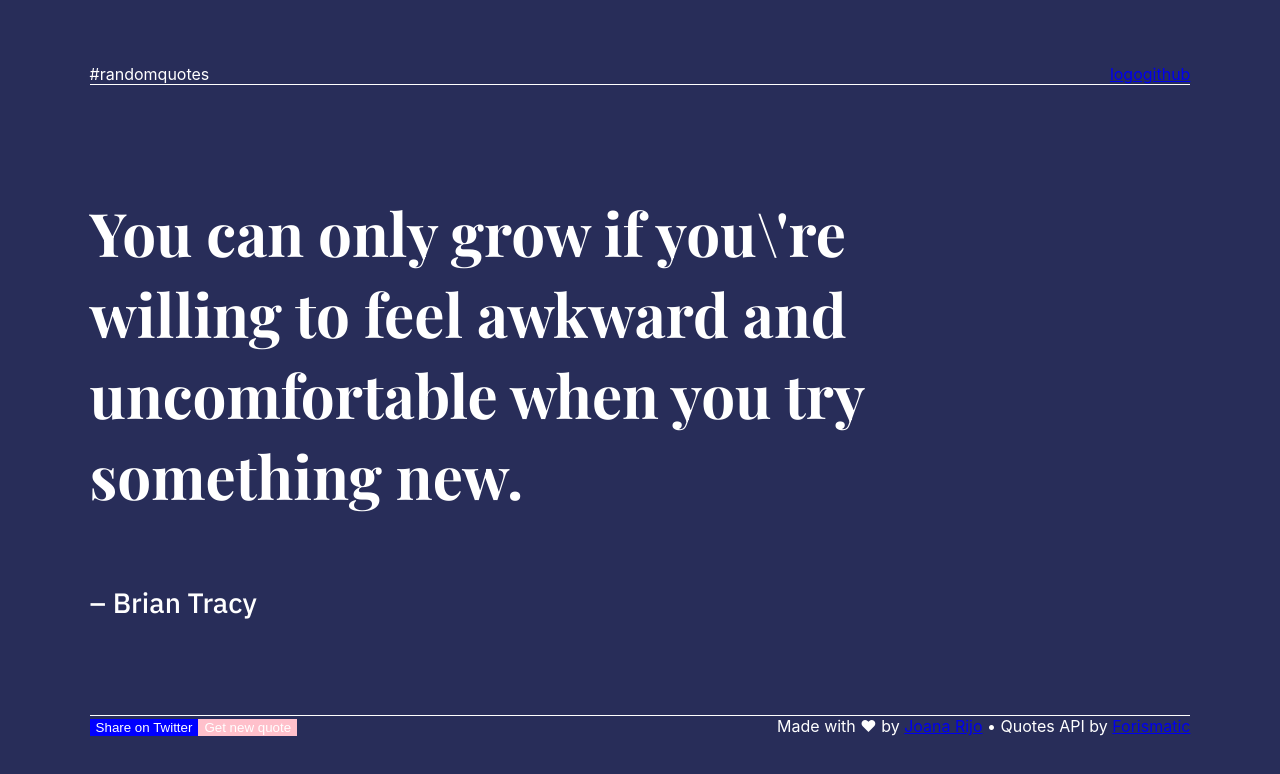
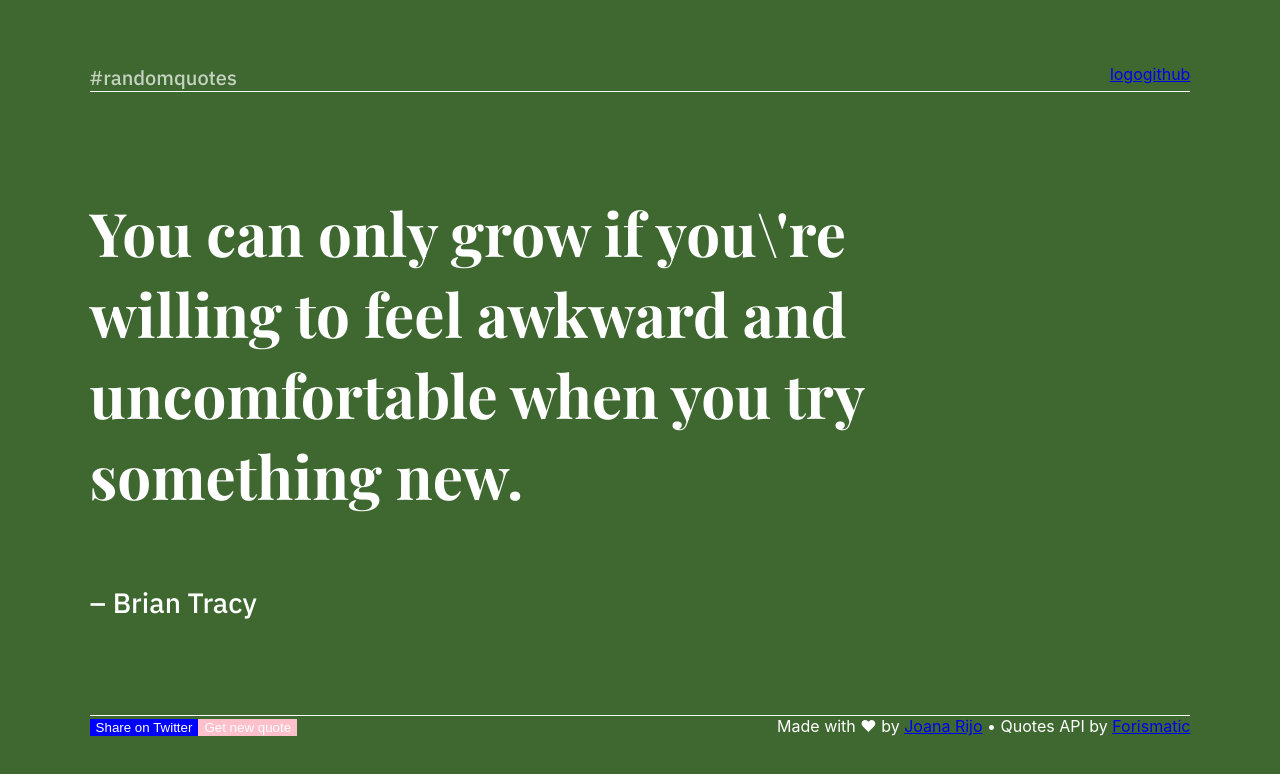
Before and after one commit to joanarijo/react-randomquote, a React (Create React App) app: page / in a window 1280 px wide. Shown: the top 774 px of the page. Built offline with nearby package versions, Linux system fonts and the light colour scheme; no server answers.

Commit message:
emotion and random bg

```diff
--- a/package.json
+++ b/package.json
@@ -3,6 +3,8 @@
   "version": "0.1.0",
   "private": true,
   "dependencies": {
+    "@emotion/core": "^10.1.1",
+    "@emotion/styled": "^10.0.27",
     "@testing-library/jest-dom": "^4.2.4",
     "@testing-library/react": "^9.5.0",
     "@testing-library/user-event": "^7.2.1",
--- a/public/index.html
+++ b/public/index.html
@@ -24,7 +24,7 @@
       work correctly both with client-side routing and a non-root public URL.
       Learn how to configure a non-root public URL by running `npm run build`.
     -->
-    <title>React App</title>
+    <title>Random Quote Made with React</title>
   </head>
   <body>
     <noscript>You need to enable JavaScript to run this app.</noscript>
--- a/src/App.css
+++ b/src/App.css
@@ -1,8 +1,6 @@
 @import url('https://fonts.googleapis.com/css2?family=IBM+Plex+Sans:wght@500&family=Playfair+Display:wght@700&display=swap');
 
-.main{
-    color: white;
-}
+
 
 .header {
     position: absolute;
@@ -10,6 +8,15 @@
     top: 0;
     left: 0;
     z-index: 2;
+}
+
+.logo{
+font-family : 'IBM Plex Sans', Arial, Helvetica, sans-serif;
+font-weight: 300;
+  font-size : 20px;
+  color : #FFFFFF;
+  color : rgb(255, 255, 255);
+  opacity : 0.7;
 }
 
 .header-wrap {
@@ -22,7 +29,7 @@
 
 
 .content {
-    background-color: #282d59;
+
     position: absolute;
     width: 100vw;
     height: 100vh;
--- a/src/App.js
+++ b/src/App.js
@@ -3,8 +3,26 @@ import React from 'react';
 import MainContent from './components/MainContent/component';
 import './App.css';
 
+function App() {
+  const data = async () => {
 
-function App() {
+    var proxyUrl = 'https://cors-anywhere.herokuapp.com/';
+    var apiUrl = 'https://api.forismatic.com/api/1.0/?method=getQuote&format=json&lang=en&callback=?';
+
+    const apiRes = await fetch(proxyUrl + apiUrl);
+
+    // convert data to json
+    const resJSON = await apiRes.json();
+    return resJSON;
+  }
+  data().then(res => {
+
+    console.log(res.quoteText);
+    console.log(res.quoteAuthor);
+
+  });
+
+
   return (
     <div className="App">
       <MainContent/>
--- a/src/components/MainContent/Footer.js
+++ b/src/components/MainContent/Footer.js
@@ -10,7 +10,7 @@ const Footer = (props) => {
                     <button className="share">Share on Twitter</button>
                     <button className="refresh">Get new quote</button>
                 </div>
-                <div className="credits">Made with ❤ by <a href="https://github.com/joanarijo">Joana Rijo</a> • Quotes API by <a href="http://forismatic.com/en/">Forismatic</a></div>
+                <div className="credits">Made with ❤ by <a href="https://joanarijo.dev/">Joana Rijo</a> • Quotes API by <a href="http://forismatic.com/en/">Forismatic</a></div>
             </div>
         </div>
 
--- a/src/components/MainContent/Header.js
+++ b/src/components/MainContent/Header.js
@@ -5,7 +5,7 @@ const Header = (props) => {
         <div className="header">
             <div className="header-wrap">
                 <div className="logo">#randomquotes</div>
-                <div className="github"><a href="https://github.com/joanarijo">logogithub</a></div>
+                <div className="github"><a href="https://github.com/joanarijo/react-randomquote">logogithub</a></div>
             </div>
         </div>
      );
--- a/src/components/MainContent/component.js
+++ b/src/components/MainContent/component.js
@@ -1,16 +1,32 @@
 import React from 'react';
+import styled from '@emotion/styled';
+
 
 import Header from './Header';
 import Content from './Content';
 import Footer from './Footer';
 
+// random rgb color for background
+const colors = ["#1b2d5a", "#1c5653", "#3e6830"];
+var color = colors[Math.floor(Math.random() * colors.length)];
+
+
+
 const MainContent = (props) => {
+
+    const Main = styled.div`
+        width: 100%;
+        height: 100vh;
+        background-color: ${color};
+        color: white;
+    `
+
     return (
-        <div className="main">
-        <Header/>
-        <Content/>
-        <Footer/>
-        </div>
+        <Main>
+            <Header/>
+            <Content/>
+            <Footer/>
+        </Main>
      );
 }
 
```
Also changed, not shown: 1 other file (tests, documents, lock files or other folders).
